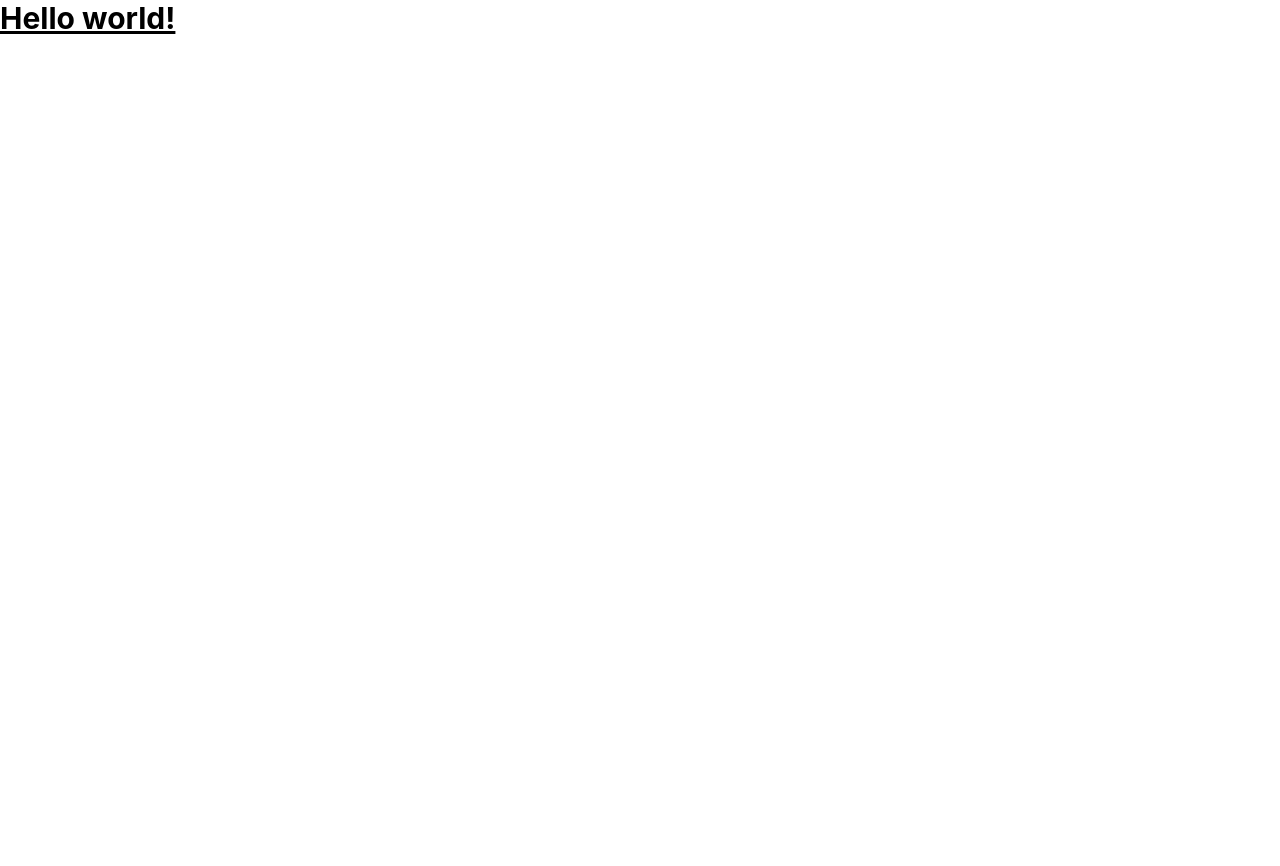
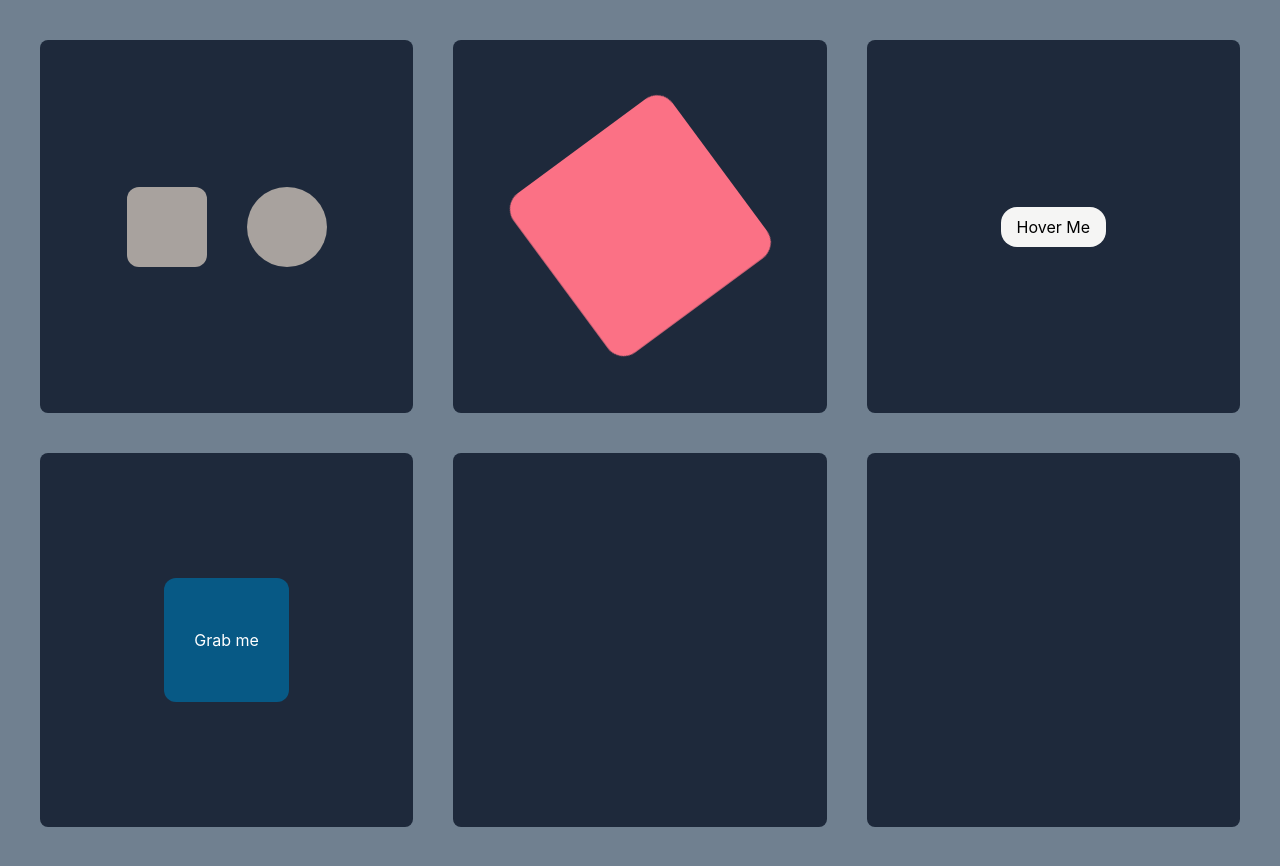
Before and after one commit to kasiliwachiye/react-framer, a React (Create React App) app: page / in a window 1280 px wide. Before the commit the page ends 800 px from the top, so only its background shows below. Built offline with nearby package versions, Linux system fonts and the light colour scheme; the HTML template or start-up script is replaced by a standard one.

Commit message:
chore: implement animations, keyframes and gesture animations

```diff
--- a/src/App.tsx
+++ b/src/App.tsx
@@ -1,7 +1,109 @@
+import { motion } from "framer-motion";
+
 function App() {
+  const gridContainerVariants = {
+    hidden: { opacity: 0 },
+    shown: { opacity: 1, transition: { staggerChildren: 0.25 } },
+  };
+  const gridSquareVariants = { hidden: { opacity: 0 }, shown: { opacity: 1 } };
+
   return (
-    <div>
-      <h1 className="text-3xl font-bold underline">Hello world!</h1>
+    <div className="flex flex-col gap-10 overflow-x-hidden">
+      <motion.section
+        variants={gridContainerVariants}
+        initial="hidden"
+        animate="shown"
+        className="grid grid-cols-3 p-10 gap-10"
+      >
+        <motion.div
+          variants={gridSquareVariants}
+          className="bg-slate-800 aspect-square rounded-lg justify-center flex items-center gap-10"
+        >
+          <motion.div
+            className="w-20 h-20 bg-stone-400 rounded-xl"
+            initial={{ opacity: 0, y: -100 }}
+            animate={{
+              opacity: 1,
+              y: 0,
+              transition: { ease: "easeOut", duration: 1 },
+            }}
+          />
+          <motion.div
+            className="w-20 h-20 bg-stone-400 rounded-full"
+            initial={{ opacity: 0, y: 100 }}
+            animate={{
+              opacity: 1,
+              y: 0,
+              transition: { ease: "easeOut", duration: 1 },
+            }}
+          />
+        </motion.div>
+        <motion.div
+          variants={gridSquareVariants}
+          className="bg-slate-800 aspect-square rounded-lg justify-center flex items-center gap-10"
+        >
+          <motion.div
+            className="w-1/3 h-1/3 bg-rose-400 rounded-xl"
+            animate={{
+              scale: [1, 2, 2, 1],
+              rotate: [0, 90, 90, 0],
+              borderRadius: ["10%", "10%", "50%", "10%"],
+            }}
+            transition={{ duration: 2.5, ease: "easeInOut", repeat: Infinity }}
+          />
+        </motion.div>
+        <motion.div
+          variants={gridSquareVariants}
+          className="bg-slate-800 aspect-square rounded-lg justify-center flex items-center gap-10"
+        >
+          <motion.button
+            className="relative bg-stone-100 px-4 py-2 rounded-2xl overflow-hidden text-black"
+            whileHover="hover"
+            whileTap={{ scale: 0.9 }}
+            transition={{ bounceDamping: 10, bounceStiffness: 600 }}
+          >
+            <motion.span
+              className="relative z-10"
+              variants={{
+                hover: { color: "white", transition: { duration: 0.5 } },
+              }}
+            >
+              Hover Me
+            </motion.span>
+            <motion.div
+              className="absolute inset-0 bg-black rounded-xl"
+              initial={{ x: "-100%" }}
+              variants={{
+                hover: {
+                  x: 0,
+                  transition: { duration: 0.5, ease: "easeInOut" },
+                },
+              }}
+            />
+          </motion.button>
+        </motion.div>
+        <motion.div
+          variants={gridSquareVariants}
+          className="bg-slate-800 aspect-square rounded-lg justify-center flex items-center gap-10"
+        >
+          <motion.div
+            className="w-1/3 h-1/3 bg-sky-800 rounded-xl cursor-grab flex justify-center items-center text-white"
+            drag
+            dragConstraints={{ top: -50, bottom: 50, left: -50, right: 50 }}
+            dragTransition={{ bounceStiffness: 1000, bounceDamping: 50 }}
+          >
+            Grab me
+          </motion.div>
+        </motion.div>
+        <motion.div
+          variants={gridSquareVariants}
+          className="bg-slate-800 aspect-square rounded-lg justify-center flex items-center gap-10"
+        ></motion.div>
+        <motion.div
+          variants={gridSquareVariants}
+          className="bg-slate-800 aspect-square rounded-lg justify-center flex items-center gap-10"
+        ></motion.div>
+      </motion.section>
     </div>
   );
 }
--- a/src/index.css
+++ b/src/index.css
@@ -2,11 +2,12 @@
 @tailwind components;
 @tailwind utilities;
 
+@import url("https://fonts.googleapis.com/css2?family=Manrope:wght@300;400;500;700&display=swap");
+
 body {
   margin: 0;
-  font-family: -apple-system, BlinkMacSystemFont, "Segoe UI", "Roboto", "Oxygen",
-    "Ubuntu", "Cantarell", "Fira Sans", "Droid Sans", "Helvetica Neue",
-    sans-serif;
+  background-color: slategray;
+  font-family: -apple-system, BlinkMacSystemFont, "Manrope", sans-serif;
   -webkit-font-smoothing: antialiased;
   -moz-osx-font-smoothing: grayscale;
 }
```
